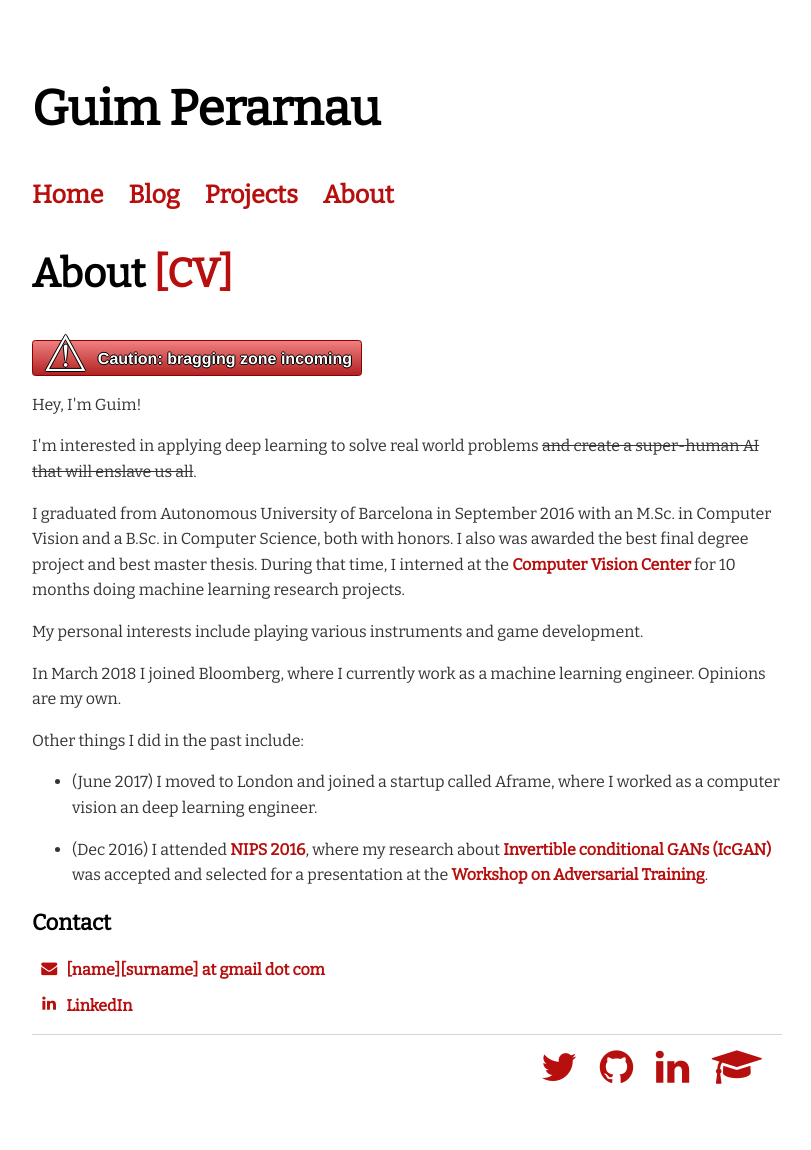
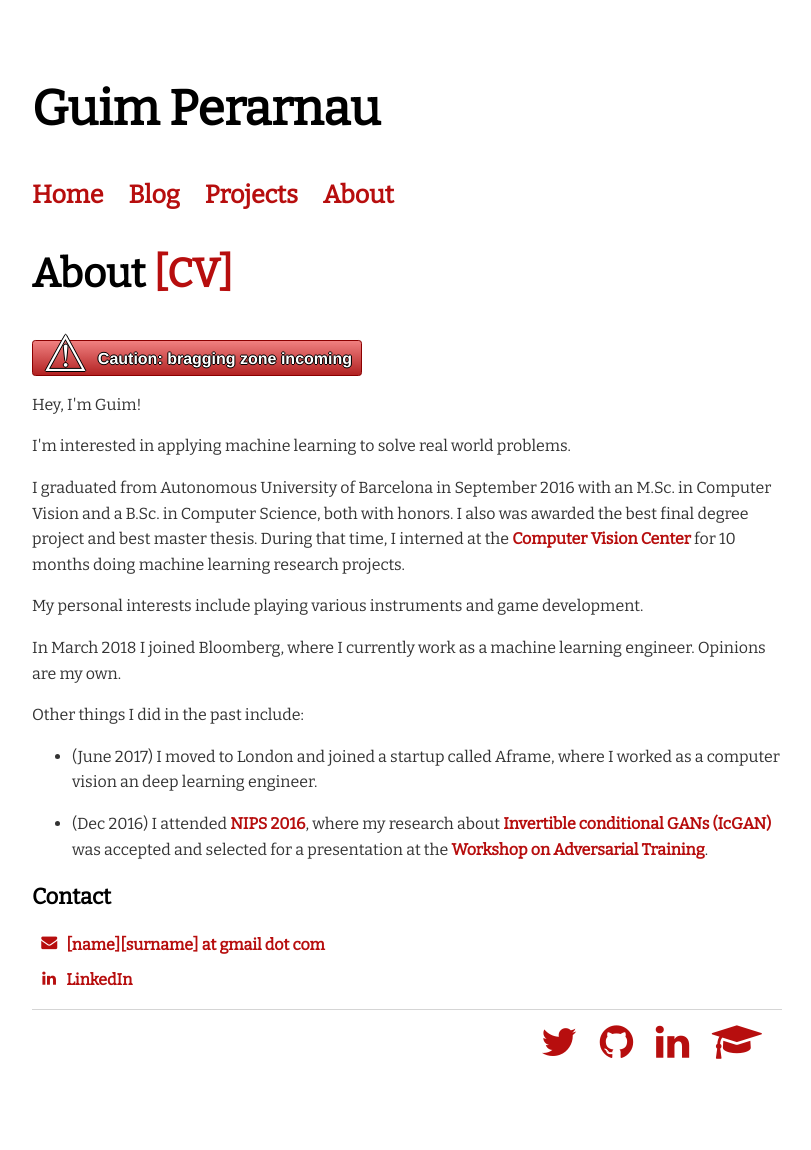
Before and after one commit to Guim3/guim3.github.io, a Jekyll site: the page built from about/index.html, in a window 1280 px wide. Shown: the whole page, without its empty margins (233-1044 px from the left). Built offline with Jekyll 4.4.1, drawn with Linux system fonts in a browser that asks for light colours; after the commit the page ends 1124 px from its top, so only the background shows below that.

Commit message:
Update about

```diff
--- a/about/index.html
+++ b/about/index.html
@@ -7,7 +7,7 @@ title: About
 	<div class='warn'><span class="triangle">&#9888;</span><span class="text">Caution: bragging zone incoming<span></div>
 
 	<p>Hey, I'm Guim!</p>
-	<p>I'm interested in applying deep learning to solve real world problems <s>and create a super-human AI that will enslave us all</s>.
+	<p>I'm interested in applying machine learning to solve real world problems.
 	</p>
 	<p>I graduated from Autonomous University of Barcelona in September 2016 with an M.Sc. in Computer Vision and a B.Sc. in Computer Science, both with honors. I also was awarded the best final degree project and best master thesis. During that time, I interned at the <a href="http://www.cvc.uab.es/">Computer Vision Center</a> for 10 months doing machine learning research projects.</p>
 	<p>My personal interests include playing various instruments and game development.</p>
```
